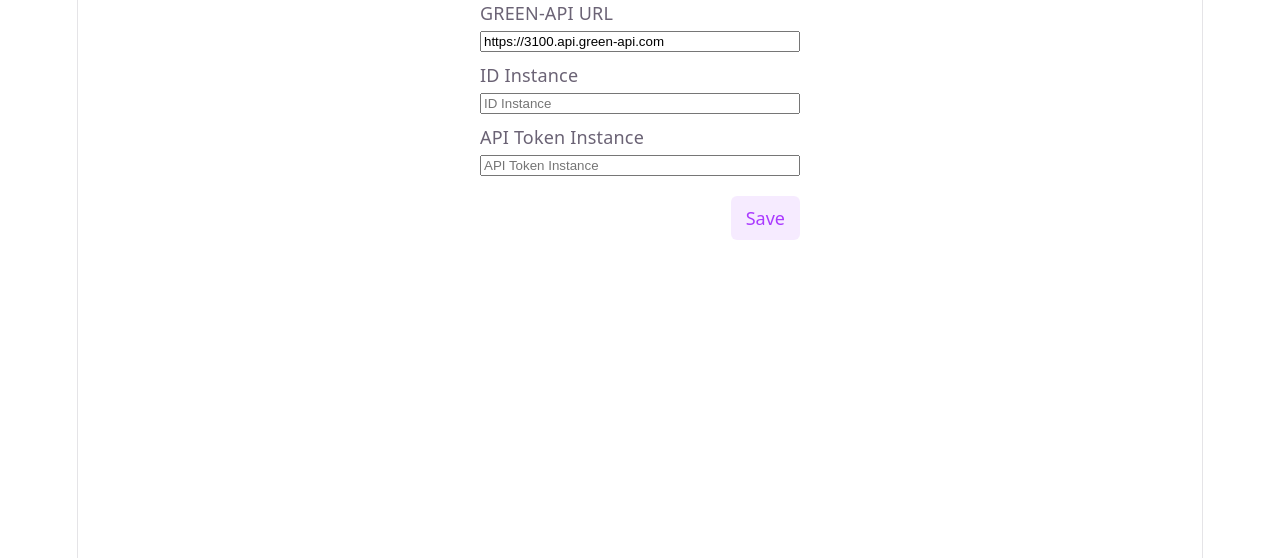
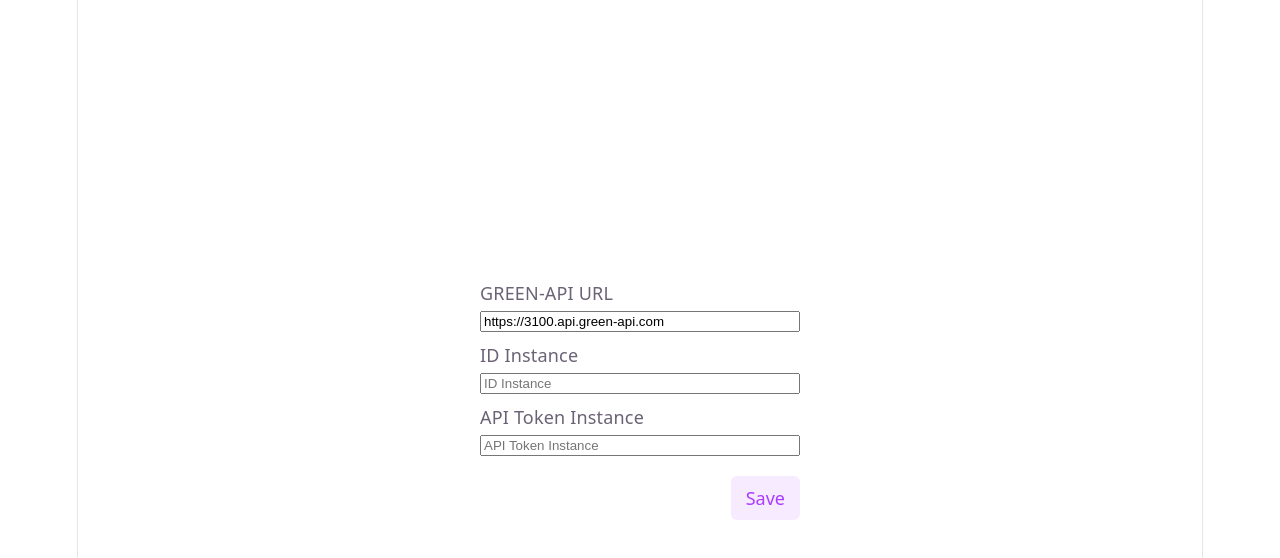
Before and after one commit to losbojos/green-api, a React (Vite) app: page / in a window 1280 px wide. Shown: the top 558 px of the page. Built offline with nearby package versions, Linux system fonts and the light colour scheme.

Commit message:
fix: auth form position

```diff
--- a/src/auth/AuthForm.css
+++ b/src/auth/AuthForm.css
@@ -1,10 +1,18 @@
+.auth-form {
+	flex: 1;
+	display: flex;
+	align-items: center;
+	justify-content: center;
+	padding: 24px;
+	box-sizing: border-box;
+}
+
 .auth-form__container {
 	display: flex;
 	flex-direction: column;
 	gap: 20px;
 	align-items: stretch;
 	width: min(320px, 100%);
-	margin-inline: auto;
 }
 
 .auth-form__inputs-group {
```
